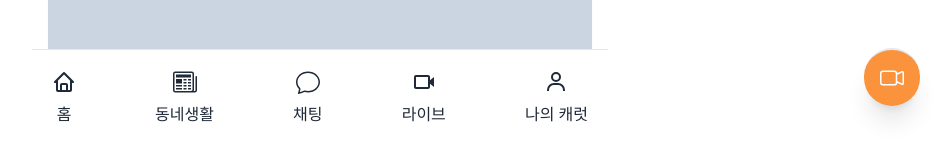
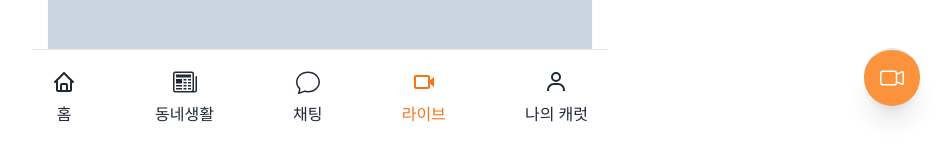
Before and after one commit to Jiyun-Parkk/carrot-market, a Next.js app: page /live in a window 1280 px wide. Shown: the part 654-798 px from the top of the page, without its empty margins (320-1271 px from the left). Built offline with nearby package versions, Linux system fonts and the light colour scheme.

Commit message:
Style: ta하단 tabBar active color 추가

```diff
--- a/components/Layout/index.tsx
+++ b/components/Layout/index.tsx
@@ -6,22 +6,23 @@ import { BiHome, BiUser, BiVideo } from 'react-icons/bi';
 import { BsChat, BsNewspaper } from 'react-icons/bs';
 import { MdArrowBackIos } from 'react-icons/md';
 interface LayoutProps {
+  children: React.ReactNode;
   title?: string;
   canGoBack?: boolean;
   hasTabBar?: boolean;
-  children: React.ReactNode;
 }
 
 export const Layout = ({
+  children,
   title,
   canGoBack,
   hasTabBar,
-  children,
 }: LayoutProps) => {
   const router = useRouter();
-  const onClick = () => {
+  const onClickBack = () => {
     router.back();
   };
+
   return (
     <div>
       <div
@@ -31,7 +32,7 @@ export const Layout = ({
         )}
       >
         {canGoBack ? (
-          <button onClick={onClick}>
+          <button onClick={onClickBack}>
             <MdArrowBackIos />
           </button>
         ) : null}
@@ -44,7 +45,10 @@ export const Layout = ({
             <Link
               key={tab.link}
               href={tab.link}
-              className='flex flex-col items-center space-y-2'
+              className={cls(
+                router.pathname === tab.link ? 'text-orange-500' : '',
+                'flex flex-col items-center space-y-2',
+              )}
             >
               <span className='text-2xl'>{tab.icon}</span>
               <span>{tab.title}</span>
```
